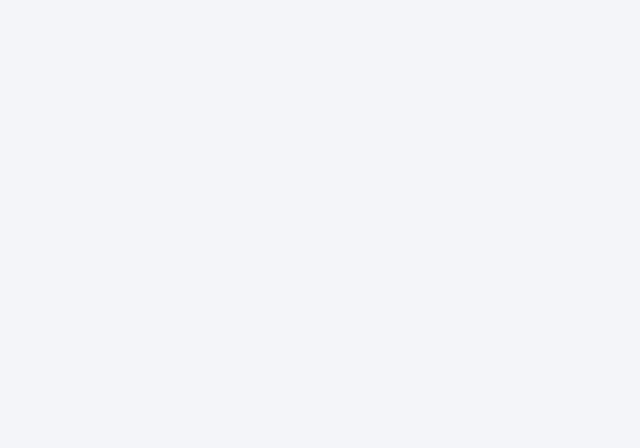
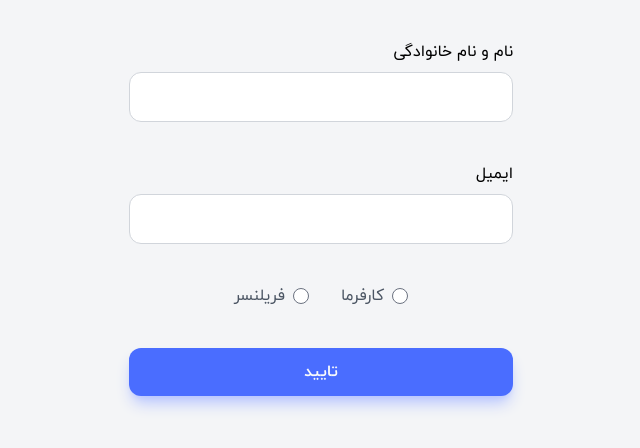
Before and after one commit to AmirhosseinAmini1383/Freelancering-App, a React (Vite) app: page /complete-profile in a window 1280 px wide. Before the commit this address had no page. Shown: the top 448 px of the page, without its empty margins (421-1061 px from the left). Built offline with nearby package versions, Linux system fonts and the light colour scheme.

Commit message:
Complete profile form

```diff
--- a/package.json
+++ b/package.json
@@ -22,6 +22,7 @@
   },
   "devDependencies": {
     "@eslint/js": "^9.15.0",
+    "@tailwindcss/forms": "^0.5.9",
     "@types/react": "^18.3.12",
     "@types/react-dom": "^18.3.1",
     "@vitejs/plugin-react": "^4.3.4",
--- a/src/App.jsx
+++ b/src/App.jsx
@@ -2,6 +2,7 @@ import { Route, Routes } from "react-router-dom";
 import Auth from "./pages/Auth";
 import { QueryClient, QueryClientProvider } from "@tanstack/react-query";
 import { Toaster } from "react-hot-toast";
+import CompleteProfile from "./pages/CompleteProfile";
 
 const queryClient = new QueryClient();
 
@@ -11,7 +12,8 @@ function App() {
       <Toaster />
       <div className="container xl:max-w-screen-xl">
         <Routes>
-          <Route path="/auth" element={<Auth />}></Route>
+          <Route path="/auth" element={<Auth />} />
+          <Route path="/complete-profile" element={<CompleteProfile />} />
         </Routes>
       </div>
     </QueryClientProvider>
--- a/src/features/authentication/AuthContainer.jsx
+++ b/src/features/authentication/AuthContainer.jsx
@@ -12,7 +12,6 @@ function AuthContainer() {
   const {
     isPending: isSendingOtp,
     data: otpResponse,
-    error,
     mutateAsync,
   } = useMutation({
     mutationFn: getOtp,
--- a/src/features/authentication/CheckOTPForm.jsx
+++ b/src/features/authentication/CheckOTPForm.jsx
@@ -6,13 +6,14 @@ import toast from "react-hot-toast";
 import { useNavigate } from "react-router-dom";
 import { HiArrowRight, HiRefresh } from "react-icons/hi";
 import { CiEdit } from "react-icons/ci";
+import Loading from "../../ui/Loading";
 
 const RESEND_TIME = 90;
 function CheckOTPForm({ phoneNumber, onBack, onReSendOtp, otpResponse }) {
   const [otp, setOtp] = useState("");
   const [time, setTime] = useState(RESEND_TIME);
   const navigate = useNavigate();
-  const { isPending, error, data, mutateAsync } = useMutation({
+  const { isPending, mutateAsync } = useMutation({
     mutationFn: checkOtp,
   });
 
@@ -87,7 +88,15 @@ function CheckOTPForm({ phoneNumber, onBack, onReSendOtp, otpResponse }) {
             </button>
           )}
         </div>
-        <button className="btn btn--primary w-full">تایید</button>
+        <div>
+          {isPending ? (
+            <Loading />
+          ) : (
+            <button type="submit" className="btn btn--primary w-full">
+              تایید
+            </button>
+          )}
+        </div>
       </form>
     </div>
   );
--- /dev/null
+++ b/src/features/authentication/CompleteProfileForm.jsx
@@ -0,0 +1,52 @@
+import React, { useState } from "react";
+import TextField from "../../ui/TextField";
+
+function CompleteProfileForm() {
+  const [name, setName] = useState("");
+  const [email, setEmail] = useState("");
+  return (
+    <div className="flex justify-center pt-10">
+      <div className="w-full sm:max-w-sm">
+        <form className="space-y-10">
+          <TextField
+            label={"نام و نام خانوادگی"}
+            name={"name"}
+            value={name}
+            onChange={(e) => setName(e.target.value)}
+          />
+          <TextField
+            label={"ایمیل"}
+            name={"email"}
+            value={email}
+            onChange={(e) => setEmail(e.target.value)}
+          />
+          <div className="flex items-center justify-center gap-x-8">
+            <div className="flex items-center gap-x-2 text-secondary-600">
+              <input
+                className="cursor-pointer w-4 h-4 form-radio text-primary-900 focus:ring-primary-900"
+                type="radio"
+                name="role"
+                id="OWNER"
+                value="OWNER"
+              />
+              <label htmlFor="OWNER">کارفرما</label>
+            </div>
+            <div className="flex items-center gap-x-2 text-secondary-600">
+              <input
+                className="cursor-pointer w-4 h-4 form-radio text-primary-900 focus:ring-primary-900"
+                type="radio"
+                name="role"
+                id="FREELANCER"
+                value="FREELANCER"
+              />
+              <label htmlFor="FREELANCER">فریلنسر</label>
+            </div>
+          </div>
+          <button className="btn btn--primary w-full">تایید</button>
+        </form>
+      </div>
+    </div>
+  );
+}
+
+export default CompleteProfileForm;
--- /dev/null
+++ b/src/pages/CompleteProfile.jsx
@@ -0,0 +1,7 @@
+import CompleteProfileForm from "../features/authentication/CompleteProfileForm";
+
+function CompleteProfile() {
+  return <CompleteProfileForm />;
+}
+
+export default CompleteProfile;
--- a/tailwind.config.js
+++ b/tailwind.config.js
@@ -53,5 +53,9 @@ export default {
       },
     },
   },
-  plugins: [],
+  plugins: [
+    require("@tailwindcss/forms")({
+      strategy: "class",
+    }),
+  ],
 };
```
Also changed, not shown: eslint.config.js (+19 -17 lines), 1 other file (tests, documents, lock files or other folders).
